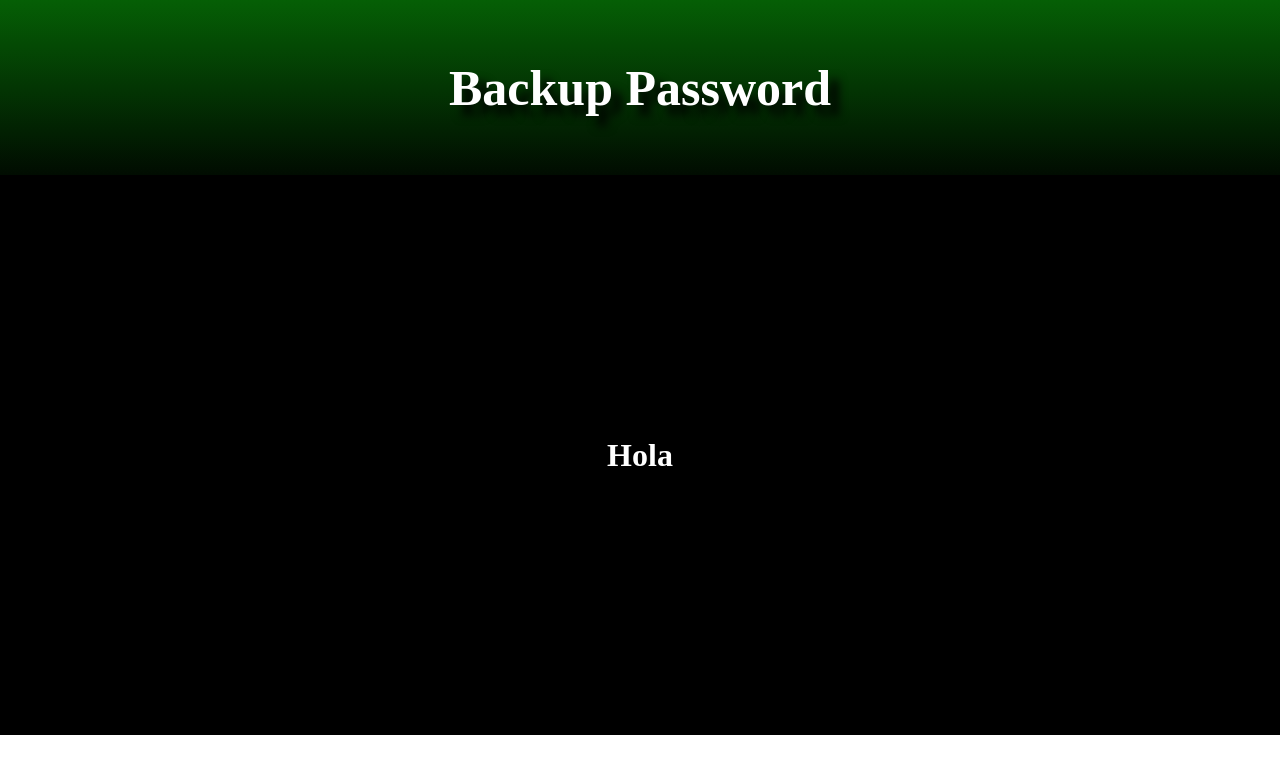
After one commit to Erikgavs/proyecto-web, a Python web app: template Web/flask/templates/forgot.html in a window 1280 px wide. The commit adds this page. Shown: the top 774 px of the page. Run offline with Jinja, Linux system fonts and the light colour scheme; the template is opened without the code that fills it, so the values that code supplies are empty.

Commit message:
nueva página para recuperar contraseñas (en proceso)

```diff
--- a/Web/flask/static/css/styles.css
+++ b/Web/flask/static/css/styles.css
@@ -947,3 +947,20 @@ footer h1{
     margin-top: 25px;
     cursor: pointer;
 }
+
+/* PÁGINA DE RESTABLECIMIENTO DE CONTRASEÑA */
+
+/* BODY DE FORGOT*/
+
+.body-forgot{
+    margin: 0;
+}
+
+.main-forgot{
+    background-color: black;
+    color: white;
+    display: flex;
+    align-items: center;
+    justify-content: center; /* CONTENEDOR CENTRADO */
+    min-height: 70vh;
+}
--- /dev/null
+++ b/Web/flask/templates/forgot.html
@@ -0,0 +1,21 @@
+<!DOCTYPE html>
+<html lang="en">
+<head>
+    <meta charset="UTF-8">
+    <meta name="viewport" content="width=device-width, initial-scale=1.0">
+    <title>Forgot Password</title>
+    <link rel='stylesheet' href="{{ url_for('static', filename='css/styles.css')}}">
+</head>
+<body class="body-forgot">
+    <!--HEADER-->
+    <header class="">
+        <h1>Backup Password</h1>
+    </header>
+
+    <!--MAIN-->
+    <main class="main-forgot">
+        <h1>Hola</h1>
+    </main>
+
+</body>
+</html>
--- a/Web/flask/templates/login.html
+++ b/Web/flask/templates/login.html
@@ -29,7 +29,7 @@
                 </form>
                 <div>
                     <h3><a href="{{ url_for('register') }}">Register</a></h3>
-                    <h3><a href="">Forgot password</a></h3>
+                    <h3><a href="{{ url_for('forgot') }}">Forgot password</a></h3>
                 </div>
             </section>
         </div>
```
Also changed, not shown: Web/flask/app.py (+7 -3 lines).
